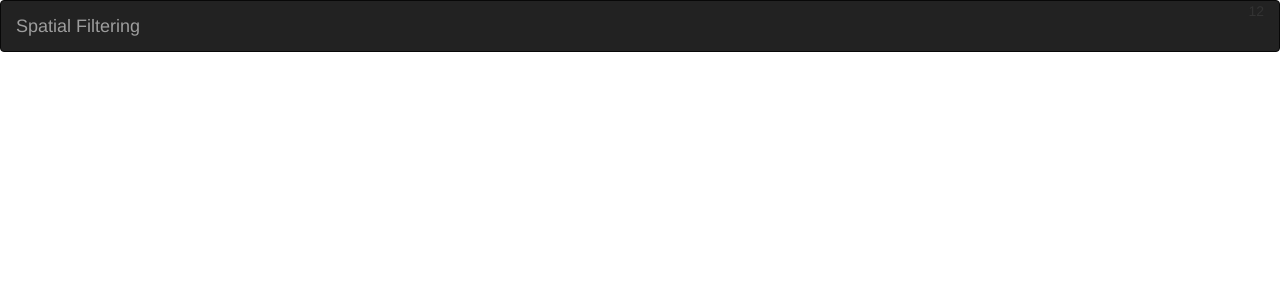
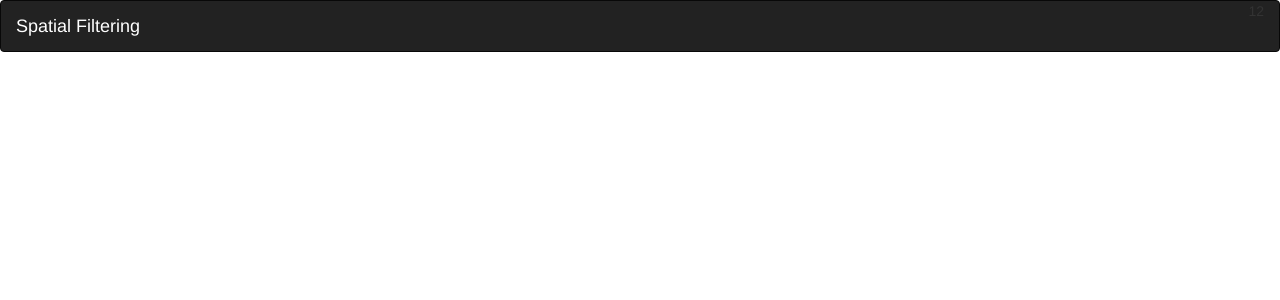
Before and after one commit to riosr8/DIP-Spatial-Filtering, a Flask app: template app/templates/base.html in a window 1280 px wide. Shown: the top 300 px of the page. Run offline with Flask 2, Linux system fonts and the light colour scheme; the template is opened without the code that fills it, so the values that code supplies are empty; some libraries are stand-ins or nearby versions.

Commit message:
changed text color in navbar to white

```diff
--- /dev/null
+++ b/app/static/css/navbar.css
@@ -0,0 +1,8 @@
+
+.navbar-inverse .navbar-brand {
+    color: white;
+}
+
+.nav.navbar-nav.navbar-right li a {
+    color: white;
+}
--- a/app/templates/base.html
+++ b/app/templates/base.html
@@ -13,10 +13,10 @@
               integrity="sha384-BVYiiSIFeK1dGmJRAkycuHAHRg32OmUcww7on3RYdg4Va+PmSTsz/K68vbdEjh4u"
               crossorigin="anonymous">
         <script src="https://cdnjs.cloudflare.com/ajax/libs/jquery/3.3.1/jquery.min.js"></script>
-<script src="https://maxcdn.bootstrapcdn.com/bootstrap/3.3.7/js/bootstrap.min.js"
-        integrity="sha384-Tc5IQib027qvyjSMfHjOMaLkfuWVxZxUPnCJA7l2mCWNIpG9mGCD8wGNIcPD7Txa"
-        crossorigin="anonymous"></script>
-{#        <link rel="stylesheet" href="../static/css/navbar.css">#}
+        <script src="https://maxcdn.bootstrapcdn.com/bootstrap/3.3.7/js/bootstrap.min.js"
+                integrity="sha384-Tc5IQib027qvyjSMfHjOMaLkfuWVxZxUPnCJA7l2mCWNIpG9mGCD8wGNIcPD7Txa"
+                crossorigin="anonymous"></script>
+        <link rel="stylesheet" href="../static/css/navbar.css">
     {% endblock %}
 </head>
 <body>
```
